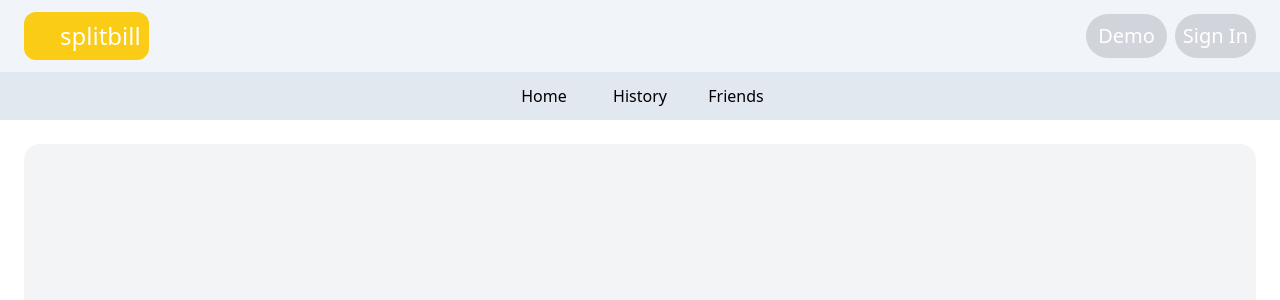
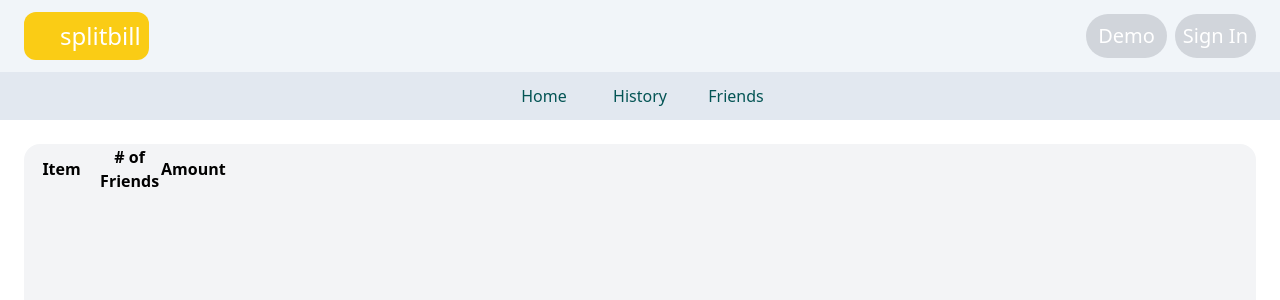
Before and after one commit to cleecoloma/split-bill, a React (Create React App) app: page / in a window 1280 px wide. Shown: the top 300 px of the page. Built offline with nearby package versions, Linux system fonts and the light colour scheme; some icons are missing.

Commit message:
added table layout

```diff
--- a/src/components/Bill.js
+++ b/src/components/Bill.js
@@ -2,10 +2,18 @@ import React from 'react'
 
 function Bill() {
   return (
-    <div className='bg-gray-100 h-80 m-6 rounded-2xl'>
-
+    <div className="bg-gray-100 h-80 m-6 rounded-2xl">
+      <table className='table-auto'>
+        <thead className="flex">
+          <tr>
+            <th className="w-1/2">Item</th>
+            <th className="w-1/4"># of Friends</th>
+            <th className="w-1/4">Amount</th>
+          </tr>
+        </thead>
+      </table>
     </div>
-  )
+  );
 }
 
 export default Bill
--- a/src/components/Links.js
+++ b/src/components/Links.js
@@ -3,13 +3,13 @@ import React from 'react'
 function Links() {
   return (
     <div className="bg-slate-200 mx-auto flex justify-center items-center">
-      <a className="hover:bg-[#008080] hover:text-white hover:rounded-lg flex justify-center py-3 w-24">
+      <a className="hover:bg-[#008080] hover:text-white hover:rounded-lg text-[#035454] flex justify-center py-3 w-24">
         Home
       </a>
-      <a className="hover:bg-[#008080] hover:text-white hover:rounded-lg flex justify-center py-3 w-24">
+      <a className="hover:bg-[#008080] hover:text-white hover:rounded-lg text-[#035454] flex justify-center py-3 w-24">
         History
       </a>
-      <a className="hover:bg-[#008080] hover:text-white hover:rounded-lg flex justify-center py-3 w-24">
+      <a className="hover:bg-[#008080] hover:text-white hover:rounded-lg text-[#035454] flex justify-center py-3 w-24">
         Friends
       </a>
     </div>
```
